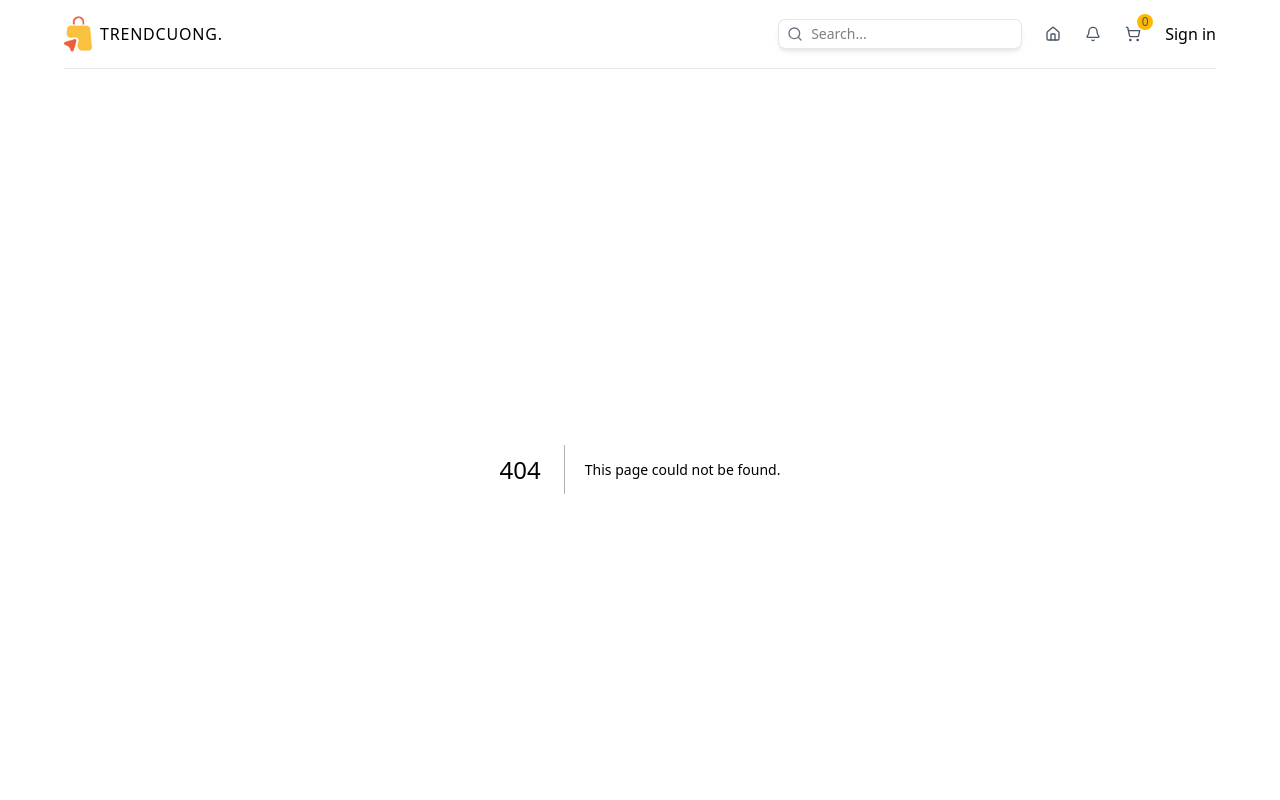
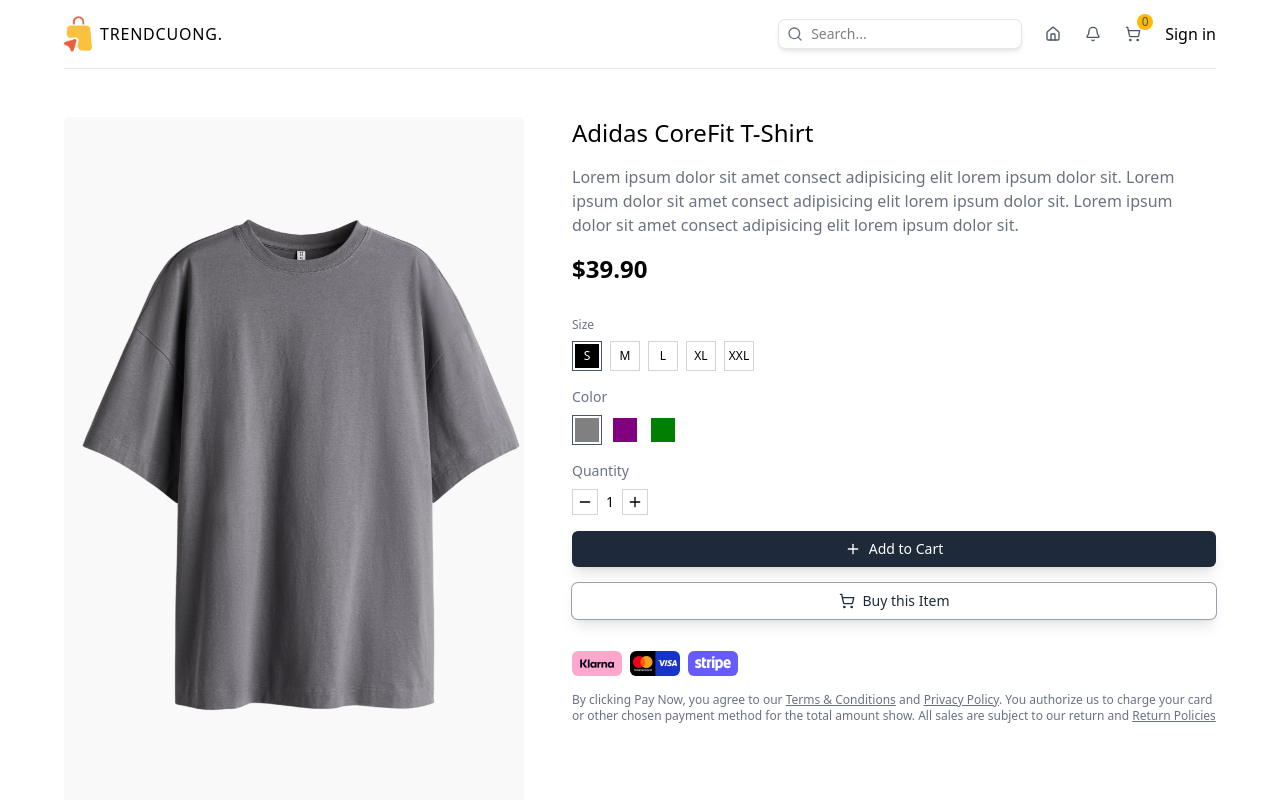
Before and after one commit to masonnguyen1243/monorepo-ecom-ui, a Next.js app in the folder client/: page /products/1 in a window 1280 px wide. Before the commit this address had no page. Shown: the top 800 px of the page. Built offline with nearby package versions, Linux system fonts and the light colour scheme.

Commit message:
feat: Product detals design

```diff
--- /dev/null
+++ b/client/src/app/products/[id]/page.tsx
@@ -0,0 +1,95 @@
+import ProductInteraction from "@/components/ProductInteraction";
+import { ProductType } from "@/types";
+import Image from "next/image";
+
+//Mockdata
+const product: ProductType = {
+  id: 1,
+  name: "Adidas CoreFit T-Shirt",
+  shortDescription:
+    "Lorem ipsum dolor sit amet consect adipisicing elit lorem ipsum dolor sit.",
+  description:
+    "Lorem ipsum dolor sit amet consect adipisicing elit lorem ipsum dolor sit. Lorem ipsum dolor sit amet consect adipisicing elit lorem ipsum dolor sit. Lorem ipsum dolor sit amet consect adipisicing elit lorem ipsum dolor sit.",
+  price: 39.9,
+  sizes: ["s", "m", "l", "xl", "xxl"],
+  colors: ["gray", "purple", "green"],
+  images: {
+    gray: "/products/1g.png",
+    purple: "/products/1p.png",
+    green: "/products/1gr.png",
+  },
+};
+
+const ProductPage = async ({
+  params,
+  searchParams,
+}: {
+  params: Promise<{ id: string }>;
+  searchParams: Promise<{ color: string; size: string }>;
+}) => {
+  const { size, color } = await searchParams;
+
+  const selectedSize = (size || product.sizes[0]) as string;
+  const selectedColor = (color || product.colors[0]) as string;
+
+  return (
+    <div className="flex flex-col gap-4 lg:flex-row md:gap-12 mt-12">
+      {/* Images */}
+      <div className="w-full lg:w-5/12 relative aspect-2/3">
+        <Image
+          src={product.images[selectedColor]}
+          alt={product.name}
+          fill
+          className="object-contain rounded-md"
+        />
+      </div>
+
+      {/* Details */}
+      <div className="w-full lg:w-7/12 flex flex-col gap-4">
+        <h1 className="text-2xl font-medium">{product.name}</h1>
+        <p className="text-gray-500">{product.description}</p>
+        <h2 className="text-2xl font-semibold">${product.price.toFixed(2)}</h2>
+
+        <ProductInteraction
+          product={product}
+          selectedSize={selectedSize}
+          selectedColor={selectedColor}
+        />
+
+        {/* Card info */}
+        <div className="flex items-center gap-2 mt-4">
+          <Image
+            src={"/klarna.png"}
+            alt="klarna"
+            width={50}
+            height={25}
+            className="rounded-md"
+          />
+          <Image
+            src={"/cards.png"}
+            alt="cards"
+            width={50}
+            height={25}
+            className="rounded-md"
+          />
+          <Image
+            src={"/stripe.png"}
+            alt="stripe"
+            width={50}
+            height={25}
+            className="rounded-md"
+          />
+        </div>
+        <p className="text-gray-500 text-xs">
+          By clicking Pay Now, you agree to our{" "}
+          <span className="underline hover:text-black">Terms & Conditions</span>{" "}
+          and <span className="underline hover:text-black">Privacy Policy</span>
+          . You authorize us to charge your card or other chosen payment method
+          for the total amount show. All sales are subject to our return and{" "}
+          <span className="underline hover:text-black">Return Policies</span>
+        </p>
+      </div>
+    </div>
+  );
+};
+export default ProductPage;
--- /dev/null
+++ b/client/src/components/ProductInteraction.tsx
@@ -0,0 +1,138 @@
+"use client";
+
+import useCartStore from "@/store/cartStore";
+import { ProductType } from "@/types";
+import { Minus, Plus, ShoppingCart } from "lucide-react";
+import { usePathname, useRouter, useSearchParams } from "next/navigation";
+import path from "path";
+import { useState } from "react";
+import { toast } from "react-toastify";
+
+const ProductInteraction = ({
+  product,
+  selectedSize,
+  selectedColor,
+}: {
+  product: ProductType;
+  selectedSize: string;
+  selectedColor: string;
+}) => {
+  const router = useRouter();
+  const pathname = usePathname();
+  const searchParans = useSearchParams();
+  const [quantity, setQuantity] = useState(1);
+
+  const { addToCart } = useCartStore();
+
+  const handleTypeChange = (type: string, value: string) => {
+    const params = new URLSearchParams(searchParans.toString());
+    params.set(type, value);
+    router.push(`${pathname}?${params.toString()}`, { scroll: false });
+  };
+
+  const handleQuantityChange = (type: "increment" | "decrement") => {
+    if (type === "increment") {
+      setQuantity((prev) => prev + 1);
+    } else {
+      if (quantity > 1) {
+        setQuantity((prev) => prev - 1);
+      }
+    }
+  };
+
+  const handleAddToCart = () => {
+    addToCart({
+      ...product,
+      quantity,
+      selectedSize,
+      selectedColor,
+    });
+
+    toast.success("Added to cart!");
+  };
+
+  return (
+    <div className="flex flex-col gap-4 mt-4">
+      {/* Size */}
+      <div className="flex flex-col gap-2 text-xs">
+        <span className="text-gray-500">Size</span>
+        <div className="flex items-center gap-2">
+          {product.sizes.map((size) => (
+            <div
+              className={`cursor-pointer border p-0.5 ${
+                selectedSize === size ? "border-gray-600" : "border-gray-300"
+              }`}
+              key={size}
+              onClick={() => handleTypeChange("size", size)}
+            >
+              <div
+                className={`w-6 h-6 text-center flex items-center justify-center ${
+                  selectedSize === size
+                    ? "bg-black text-white"
+                    : "bg-white text-black"
+                }`}
+              >
+                {size.toUpperCase()}
+              </div>
+            </div>
+          ))}
+        </div>
+      </div>
+
+      {/* Color */}
+      <div className="flex flex-col gap-2 text-sm">
+        <span className="text-gray-500">Color</span>
+        <div className="flex items-center gap-2">
+          {product.colors.map((color) => (
+            <div
+              className={`cursor-pointer border p-0.5 ${
+                selectedColor === color ? "border-gray-600" : "border-white"
+              }`}
+              key={color}
+              onClick={() => handleTypeChange("color", color)}
+            >
+              <div
+                className={`w-6 h-6`}
+                style={{ backgroundColor: color }}
+              ></div>
+            </div>
+          ))}
+        </div>
+      </div>
+
+      {/* Quantity */}
+      <div className="flex flex-col gap-2 text-sm">
+        <span className="text-gray-500">Quantity</span>
+        <div className="flex items-center gap-2">
+          <button
+            onClick={() => handleQuantityChange("decrement")}
+            className="cursor-pointer border border-gray-300 p-1"
+          >
+            <Minus className="w-4 h-4" />
+          </button>
+          <span>{quantity}</span>
+          <button
+            onClick={() => handleQuantityChange("increment")}
+            className="cursor-pointer border border-gray-300 p-1"
+          >
+            <Plus className="w-4 h-4" />
+          </button>
+        </div>
+      </div>
+
+      {/* Button */}
+      <button
+        onClick={handleAddToCart}
+        className="bg-gray-800 text-white px-4 py-2 rounded-md shadow-lg flex items-center justify-center gap-2 cursor-pointer text-sm font-medium"
+      >
+        <Plus className="w-4 h-4" />
+        Add to Cart
+      </button>
+      <button className="ring-1 ring-gray-400 shadow-lg text-gray-800 px-4 py-2 rounded-md flex items-center justify-center gap-2 cursor-pointer text-sm font-medium">
+        <ShoppingCart className="w-4 h-4" />
+        Buy this Item
+      </button>
+    </div>
+  );
+};
+export default ProductInteraction;
```
